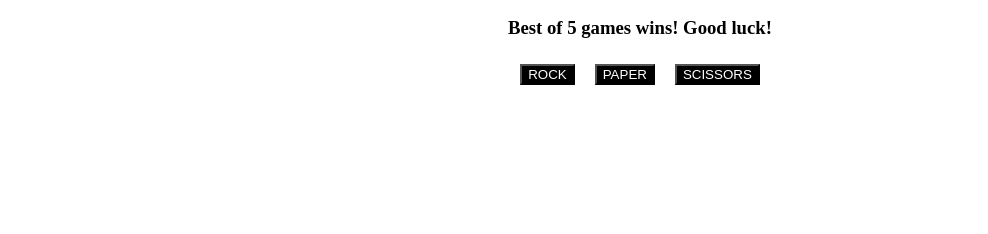
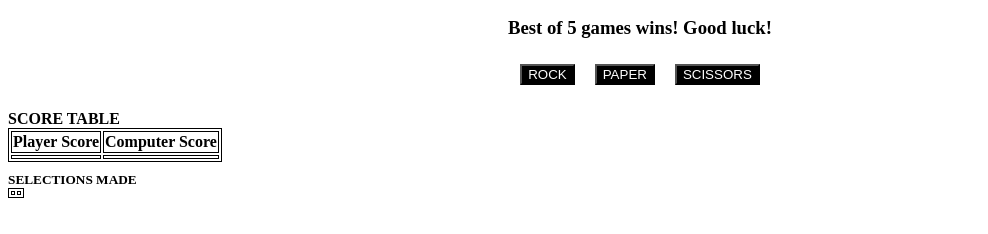
Before and after one commit to ksore24/odin-rock-paper-scissors, a plain HTML site: page index.html in a window 1280 px wide. Shown: the part 110-344 px from the top of the page, without its empty margins (0-988 px from the left). Drawn offline with Linux system fonts and the light colour scheme.

Commit message:
added tables for scoring

```diff
--- a/index.html
+++ b/index.html
@@ -13,6 +13,26 @@
         <h3>Best of 5 games wins! Good luck!</h3>
         <div class="buttons"></div>
     </h1>
+    <h4>SCORE TABLE</h4>
+    <table>
+        <tr>
+            <th>Player Score</th>
+            <th>Computer Score</th>
+        </tr>
+        <tr>
+            <td class="tablePlayerScore"></td>
+            <td class="tableComputerScore"></td>
+        </tr>
+    </table>
+    <h5>SELECTIONS MADE</h5>
+    <table>
+        <tr>
+            <td class = "tablePlayerSelection"></td>
+            <td class = "tableComputerSelection"></td>
+        </tr>
+    </table>
+
+    </table>
     <script src="javascript.js"></script>
 </body>
 </html>
--- a/javascript.js
+++ b/javascript.js
@@ -21,8 +21,6 @@ var computerChoice;
 var playerScore = 0;
 var computerScore = 0;
 var result;
-
-const scoreTable = document.createElement("table");
 
 function getPlayerChoice(){
     // playerChoice = prompt("Enter \"rock\", \"paper\", or \"scissors\" to choose an option");
--- a/style.css
+++ b/style.css
@@ -14,3 +14,16 @@ button{
     background-color: black;
     margin: 10px;
 }
+
+table, th, td{
+    border: 1px solid black;
+
+}
+
+h3, h4, h5{
+    margin: 0px;
+}
+
+h5{
+    margin-top: 10px;
+}
```
